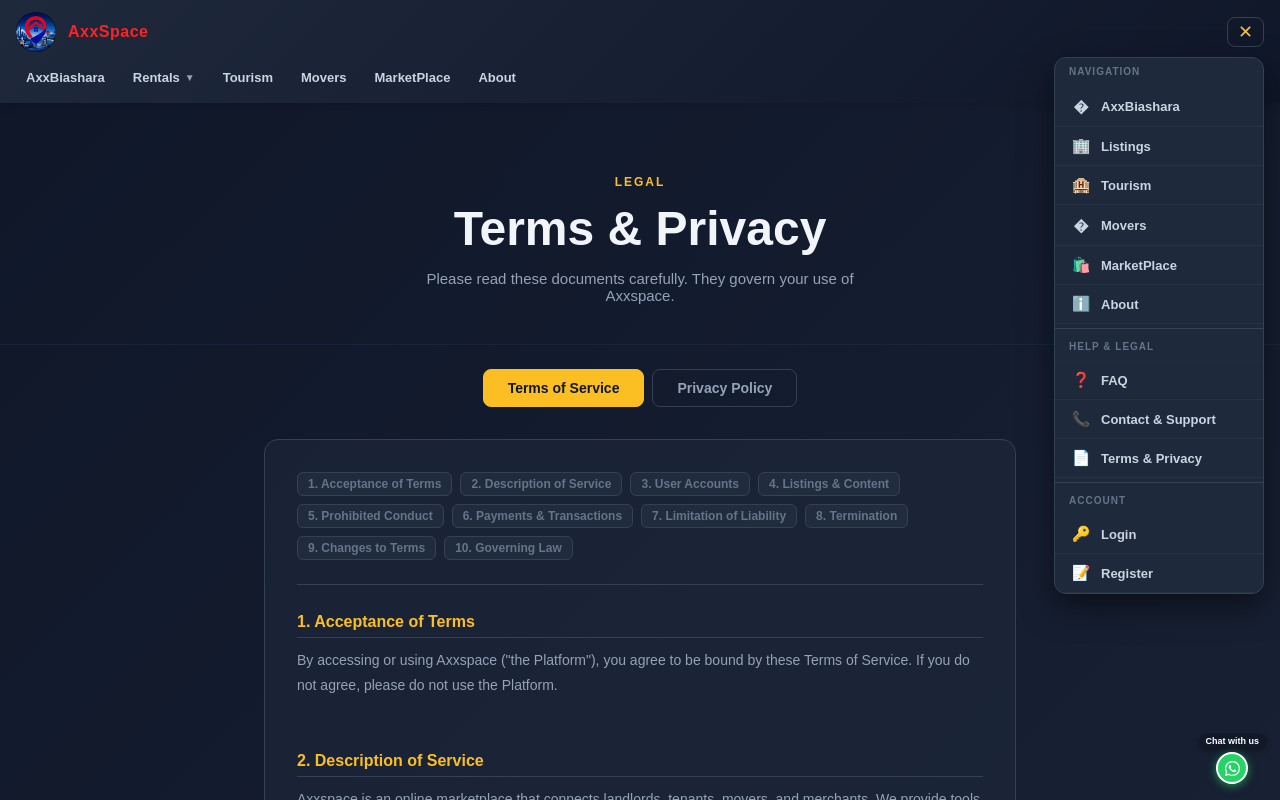
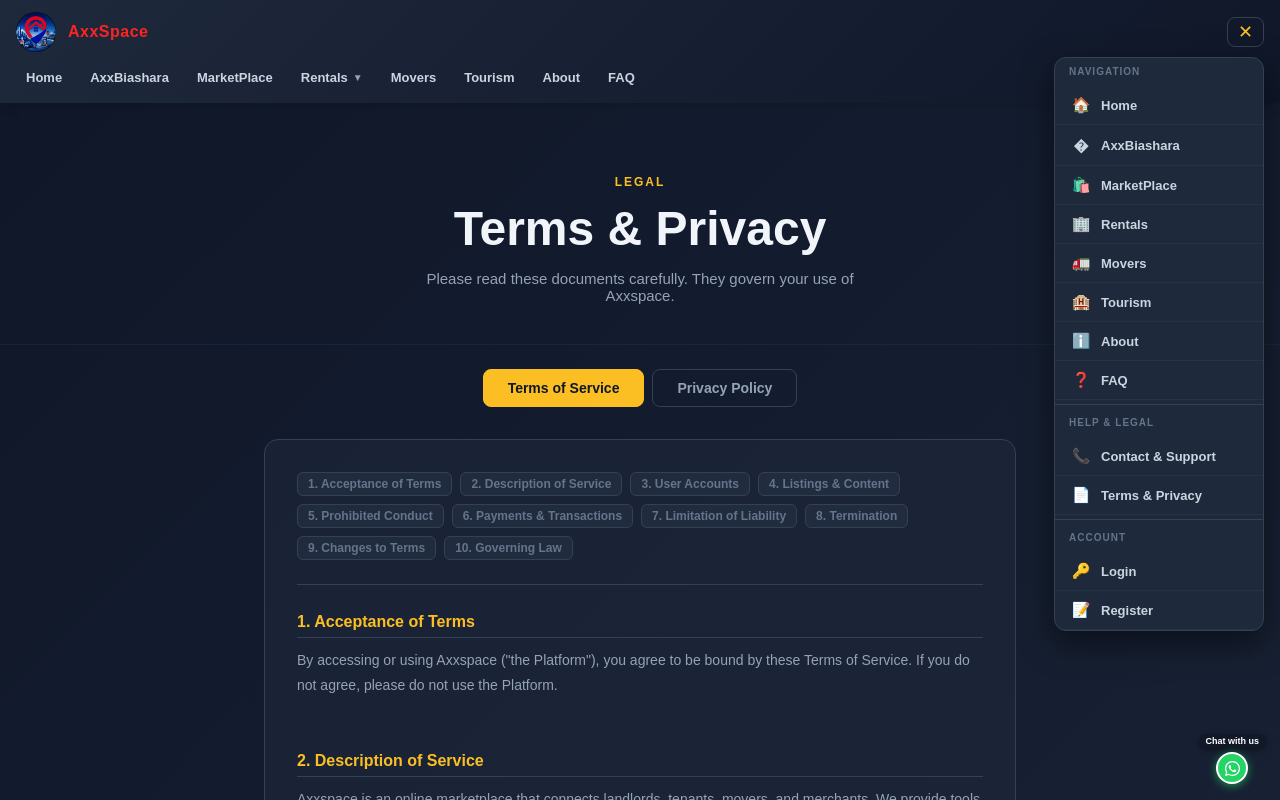
Before and after one commit to richard254120/axx-spaces-frontend, a React (Vite) app: page /terms in a window 1280 px wide. Both pictures are taken after a click on the button "Open menu". Shown: the top 800 px of the page. Built offline with nearby package versions, Linux system fonts and the light colour scheme.

Commit message:
Updated project

```diff
--- a/src/components/Navbar.jsx
+++ b/src/components/Navbar.jsx
@@ -54,30 +54,33 @@ export default function Navbar() {
         <div style={styles.dropdown}>
           {/* NAVIGATION SECTION */}
           <div style={styles.dropdownHeader}>Navigation</div>
+          <Link to="/" style={styles.dropdownItem} onClick={() => setDropdownOpen(false)}>
+            <span style={styles.dropdownIcon}>🏠</span> Home
+          </Link>
           <Link to="/axxbiashara" style={styles.dropdownItem} onClick={() => setDropdownOpen(false)}>
             <span style={styles.dropdownIcon}>�</span> AxxBiashara
           </Link>
+          <Link to="/materials" style={styles.dropdownItem} onClick={() => setDropdownOpen(false)}>
+            <span style={styles.dropdownIcon}>🛍️</span> MarketPlace
+          </Link>
           <Link to="/listings" style={styles.dropdownItem} onClick={() => setDropdownOpen(false)}>
-            <span style={styles.dropdownIcon}>🏢</span> Listings
+            <span style={styles.dropdownIcon}>🏢</span> Rentals
+          </Link>
+          <Link to="/movers" style={styles.dropdownItem} onClick={() => setDropdownOpen(false)}>
+            <span style={styles.dropdownIcon}>🚛</span> Movers
           </Link>
           <Link to="/tourism" style={styles.dropdownItem} onClick={() => setDropdownOpen(false)}>
             <span style={styles.dropdownIcon}>🏨</span> Tourism
           </Link>
-          <Link to="/movers" style={styles.dropdownItem} onClick={() => setDropdownOpen(false)}>
-            <span style={styles.dropdownIcon}>�</span> Movers
-          </Link>
-          <Link to="/materials" style={styles.dropdownItem} onClick={() => setDropdownOpen(false)}>
-            <span style={styles.dropdownIcon}>🛍️</span> MarketPlace
-          </Link>
           <Link to="/about" style={styles.dropdownItem} onClick={() => setDropdownOpen(false)}>
             <span style={styles.dropdownIcon}>ℹ️</span> About
+          </Link>
+          <Link to="/faq" style={styles.dropdownItem} onClick={() => setDropdownOpen(false)}>
+            <span style={styles.dropdownIcon}>❓</span> FAQ
           </Link>
 
           <div style={styles.dropdownDivider} />
           <div style={styles.dropdownHeader}>Help & Legal</div>
-          <Link to="/faq" style={styles.dropdownItem} onClick={() => setDropdownOpen(false)}>
-            <span style={styles.dropdownIcon}>❓</span> FAQ
-          </Link>
           <Link to="/contact" style={styles.dropdownItem} onClick={() => setDropdownOpen(false)}>
             <span style={styles.dropdownIcon}>📞</span> Contact & Support
           </Link>
@@ -206,8 +209,14 @@ export default function Navbar() {
       </div>
 
       <div style={{ ...styles.navLinksContainer, ...(menuOpen && styles.navLinksContainerOpen) }}>
+        <Link to="/" style={styles.navLink} onClick={() => setMenuOpen(false)}>
+          Home
+        </Link>
         <Link to="/axxbiashara" style={styles.navLink} onClick={() => setMenuOpen(false)}>
           AxxBiashara
+        </Link>
+        <Link to="/materials" style={styles.navLink} onClick={() => setMenuOpen(false)}>
+          MarketPlace
         </Link>
         {/* ─── RENTALS DROPDOWN ─── */}
         <div style={styles.accountWrapper} ref={accountRef}>
@@ -266,17 +275,17 @@ export default function Navbar() {
           )}
         </div>
 
+        <Link to="/movers" style={styles.navLink} onClick={() => setMenuOpen(false)}>
+          Movers
+        </Link>
         <Link to="/tourism" style={styles.navLink} onClick={() => setMenuOpen(false)}>
           Tourism
         </Link>
-        <Link to="/movers" style={styles.navLink} onClick={() => setMenuOpen(false)}>
-          Movers
-        </Link>
-        <Link to="/materials" style={styles.navLink} onClick={() => setMenuOpen(false)}>
-          MarketPlace
-        </Link>
         <Link to="/about" style={styles.navLink} onClick={() => setMenuOpen(false)}>
           About
+        </Link>
+        <Link to="/faq" style={styles.navLink} onClick={() => setMenuOpen(false)}>
+          FAQ
         </Link>
 
         {token && user && (
```
